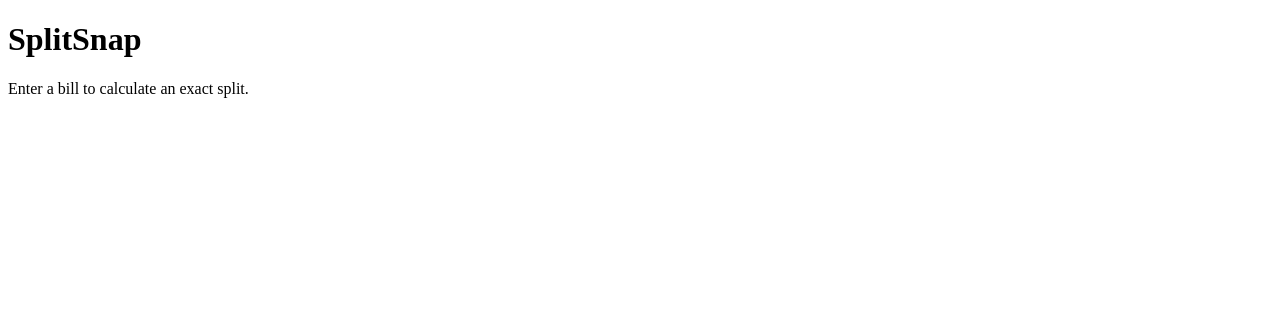
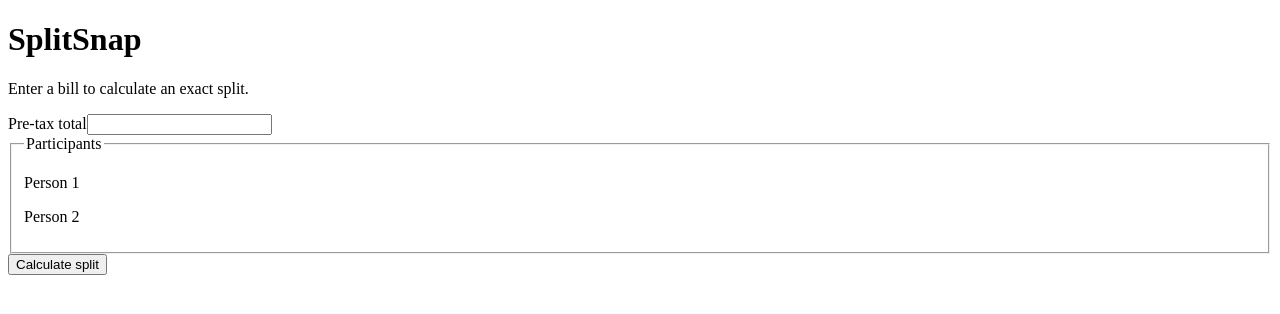
Before and after one commit to learnershift/split-snap, a React (Vite) app: page / in a window 1280 px wide. Shown: the top 314 px of the page. Built offline with nearby package versions, Linux system fonts and the light colour scheme.

Commit message:
feat: add equal quick split

```diff
--- a/src/app/App.tsx
+++ b/src/app/App.tsx
@@ -1,9 +1,38 @@
+import { useState } from 'react'
+
 export function App() {
+  const [preTaxTotal, setPreTaxTotal] = useState('')
+  const [result, setResult] = useState<number | null>(null)
+
+  function calculateSplit(event: React.FormEvent<HTMLFormElement>) {
+    event.preventDefault()
+    setResult(Number(preTaxTotal) / 2)
+  }
+
   return (
     <main aria-label="SplitSnap bill">
       <h1>SplitSnap</h1>
-      <form aria-label="Bill details">
+      <form aria-label="Bill details" onSubmit={calculateSplit}>
         <p>Enter a bill to calculate an exact split.</p>
+        <label htmlFor="pre-tax-total">Pre-tax total</label>
+        <input
+          id="pre-tax-total"
+          inputMode="decimal"
+          onChange={(event) => setPreTaxTotal(event.target.value)}
+          value={preTaxTotal}
+        />
+        <fieldset>
+          <legend>Participants</legend>
+          <p>Person 1</p>
+          <p>Person 2</p>
+        </fieldset>
+        <button type="submit">Calculate split</button>
+        {result !== null ? (
+          <output aria-live="polite" role="status">
+            <p>Person 1: {result}</p>
+            <p>Person 2: {result}</p>
+          </output>
+        ) : null}
       </form>
     </main>
   )
```
Also changed, not shown: product/evidence/implementation/tdd/V01-B02.json (added, +34 -0 lines), product/workflow-state.json (+8 -3 lines), product/evidence/implementation/green/V01-B02.txt (added), product/evidence/implementation/red/V01-B02.txt (added), product/evidence/implementation/refactor/V01-B02.txt (added), 1 other file (tests, documents, lock files or other folders).
